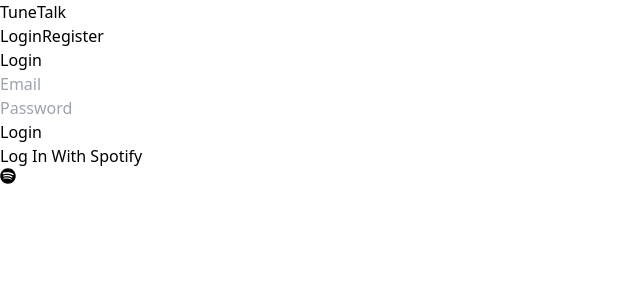
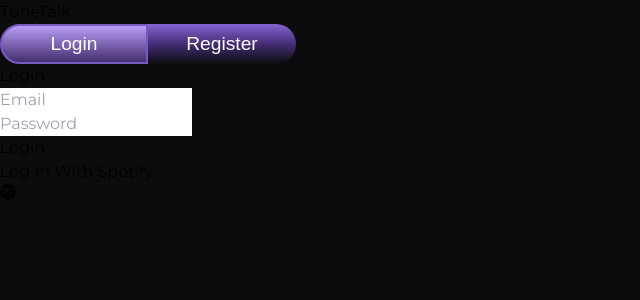
Before and after one commit to Shredrox/TuneTalk, a React (Vite) app in the folder TuneTalkClient/: page / in a window 1280 px wide. Shown: the top 300 px of the page, without its empty margins (0-640 px from the left). Built offline with nearby package versions, Linux system fonts and the light colour scheme.

Commit message:
Update style.css

```diff
--- a/TuneTalkClient/src/styles/style.css
+++ b/TuneTalkClient/src/styles/style.css
@@ -1,3 +1,69 @@
 @tailwind base;
 @tailwind components;
 @tailwind utilities;
+
+body{
+  font-family: 'Montserrat', sans-serif;
+  min-height: 100vh;
+  background-color: #0c0c0e;
+}
+
+.login-button{
+  width: 148px;
+  height: 40px;
+  color: white;
+  cursor: pointer;
+  font-size: 1.2rem;
+  font-family: 'Raleway', sans-serif;
+  background: linear-gradient(#8763D2, #7B4DDC82, #6E36E700);
+  border-style: none;
+  border-radius: 2rem 0 0 2rem;
+  transition: 0.3s;
+}
+
+.login-button:hover{
+  box-shadow: 0 0 15px #8763D2;
+}
+
+.login-button-active{
+  width: 148px;
+  height: 40px;
+  color: white;
+  cursor: pointer;
+  font-size: 1.2rem;
+  font-family: 'Raleway', sans-serif;
+  background: linear-gradient(#b89cf7, #432f6e);
+  transition: 0.3s;
+  border: 2px solid #7958c2;
+  border-radius: 2rem 0 0 2rem;
+}
+
+.register-button{
+  width: 148px;
+  height: 40px;
+  color: white;
+  cursor: pointer;
+  font-size: 1.2rem;
+  font-family: 'Raleway', sans-serif;
+  background: linear-gradient(#8763D2, #7B4DDC82, #6E36E700);
+  border-style: none;
+  border-radius: 0 2rem 2rem 0;
+  transition: 0.3s;
+}
+
+.register-button:hover{
+  box-shadow: 0 0 15px #8763D2;
+}
+
+.register-button-active{
+  width: 148px;
+  height: 40px;
+  color: white;
+  cursor: pointer;
+  font-size: 1.2rem;
+  font-family: 'Raleway', sans-serif;
+  background: linear-gradient(#b89cf7, #432f6e);
+  transition: 0.3s;
+  border: 2px solid #7958c2;
+  border-radius: 0 2rem 2rem 0;
+}
```
